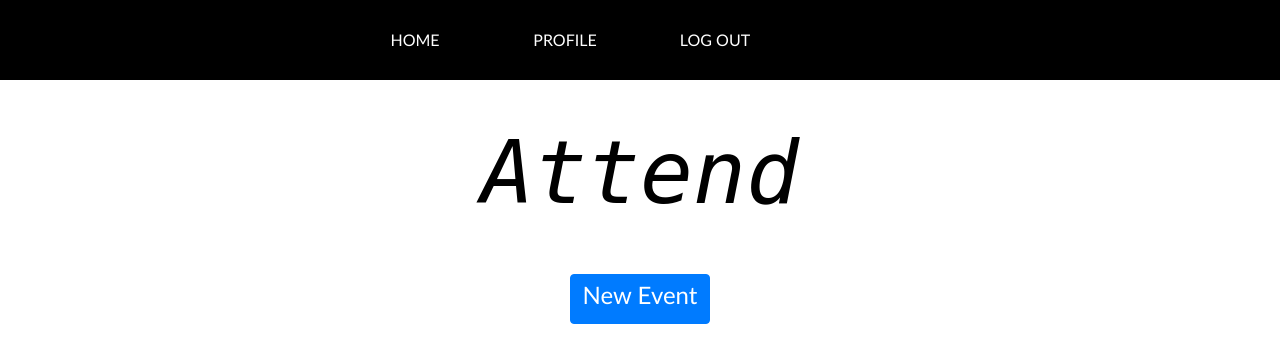
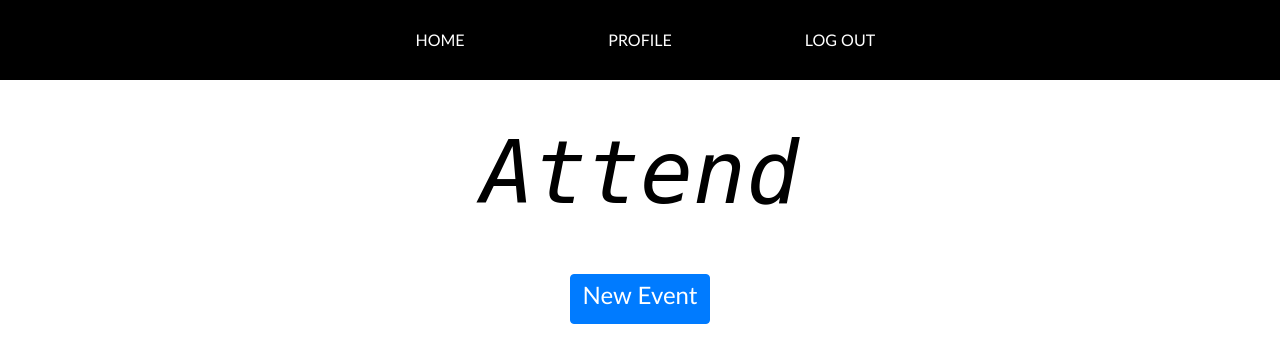
Before and after one commit to merobi-hub/attendance-tracker, a Flask app: page / in a window 1280 px wide. Shown: the top 363 px of the page. Run offline with Flask 2, Linux system fonts and the light colour scheme; the visitor is signed in with stand-in values (Sample User, id 1); data that the repository does not hold is empty; some libraries are stand-ins or nearby versions.

Commit message:
nav styling

```diff
--- a/attendance/templates/base.html
+++ b/attendance/templates/base.html
@@ -24,13 +24,13 @@
         <div class="nav-div">
             <nav class="top nav">
                 <div class="row" id="nav-links">
-                    <div class="col-md-3" id="nav-col">
+                    <div class="col-md-4" id="nav-col">
                         <a href="{{ url_for('site.home') }}" id="nav-link">HOME</a>
                     </div>
-                    <div class="col-md-3" id="nav-col">
+                    <div class="col-md-4" id="nav-col">
                         <a href="{{ url_for('site.profile') }}" id="nav-link">PROFILE</a>
                     </div>
-                    <div class="col-md-3" id="nav-col">
+                    <div class="col-md-4" id="nav-col">
                         <a href="{{ url_for('auth.logout') }}" id="nav-link">LOG OUT</a>
                     </div>
                 </div>
```
